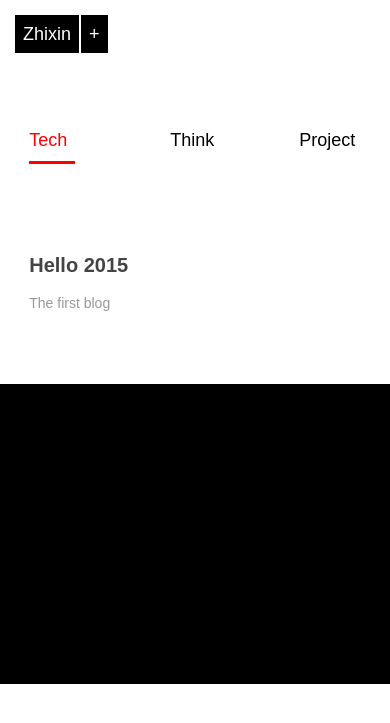
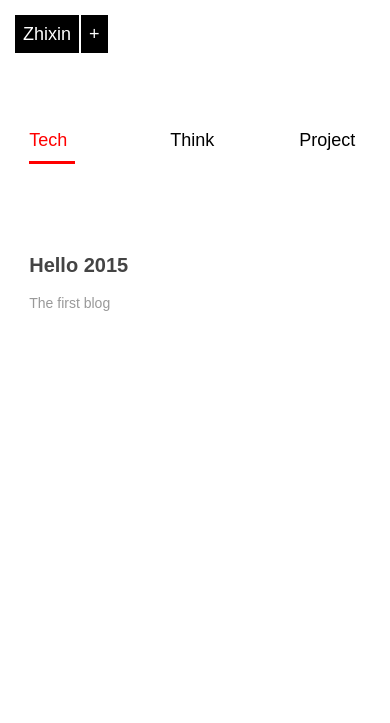
Before and after one commit to yishuihe/yishuihe.github.io, a Jekyll site: the page built from index.md, in a window 390 px wide. Shown: the top 723 px of the page. Built offline with Jekyll 4.4.1, drawn with Linux system fonts in a browser that asks for light colours; Markdown is read by kramdown in place of the engine named in the settings.

Commit message:
Revert "zhixin: update aside name"
This reverts commit 523d0ecf76749182e834035de269ca6a28d002bd.

```diff
--- a/css/default.css
+++ b/css/default.css
@@ -83,10 +83,10 @@ pre ol{margin-left:25px;list-style-type:decimal;}
     background-size:cover;
     background-position:50% 50%;
 }
-.Tech .aside{
+.blog .aside{
     background-image:url(https://d233eq3e3p3cv0.cloudfront.net/max/1000/0*cF2i1ZosSP_UTJig.jpeg);
 }
-.Think .aside{
+.opinion .aside{
     background-image:url(https://dnqgz544uhbo8.cloudfront.net/_/fp/img/bestof/june-2013.CaUUbO2jIECgCmldhmxCCA.jpg);
 }
 .project .aside{
@@ -165,8 +165,8 @@ h3.about {color:#777;margin-top:20px;font-size:22px;margin-bottom:10px}
     .index-content .cate-bar { width:85%; }
     .index-content .artical-cate { margin-top:50px; }
 
-    .Tech .aside,
-    .Opinion .aside,
+    .blog .aside,
+    .project .aside,
     .opinion .aside {display:none;background-image:none;}
 }
 
```
